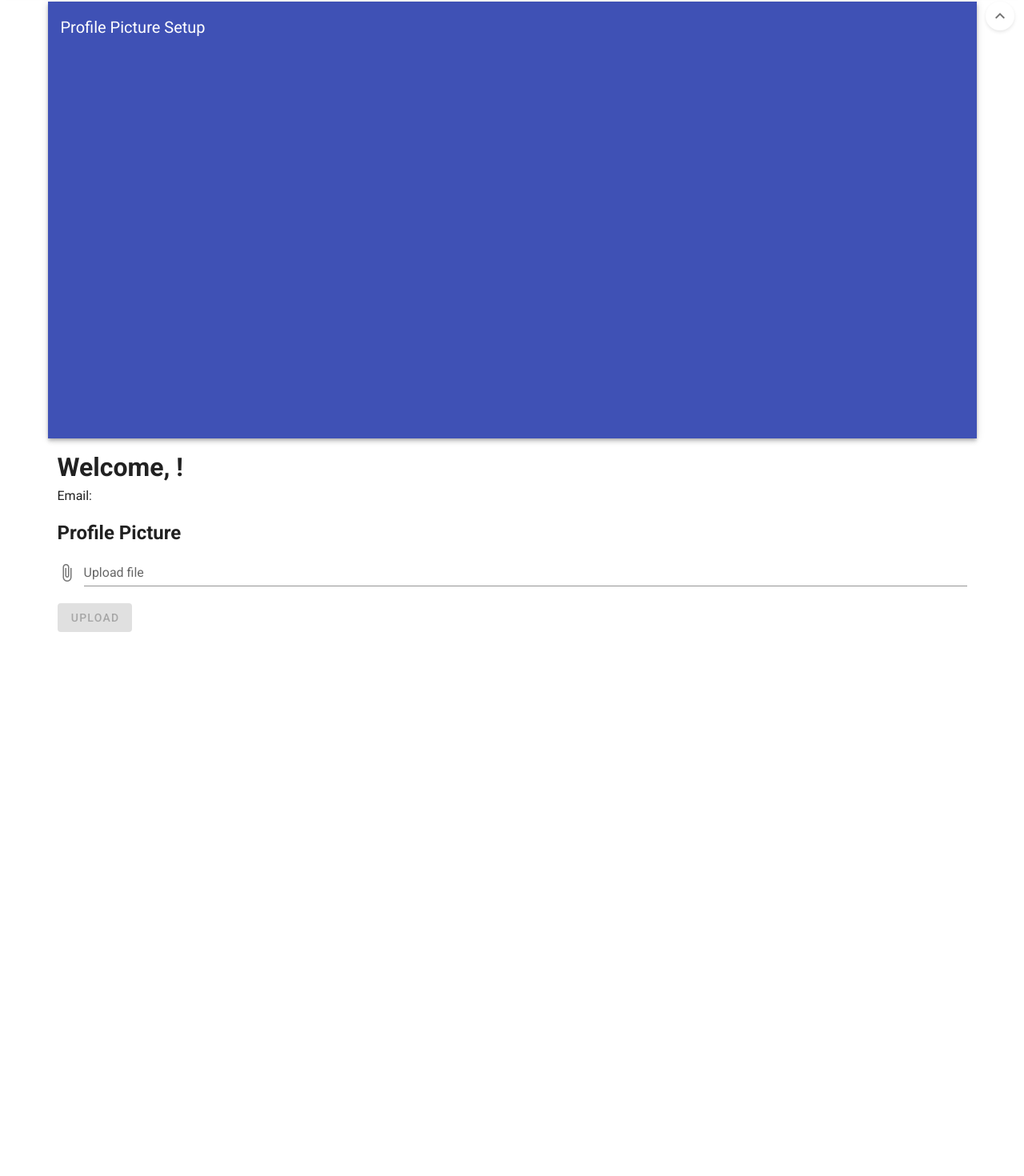
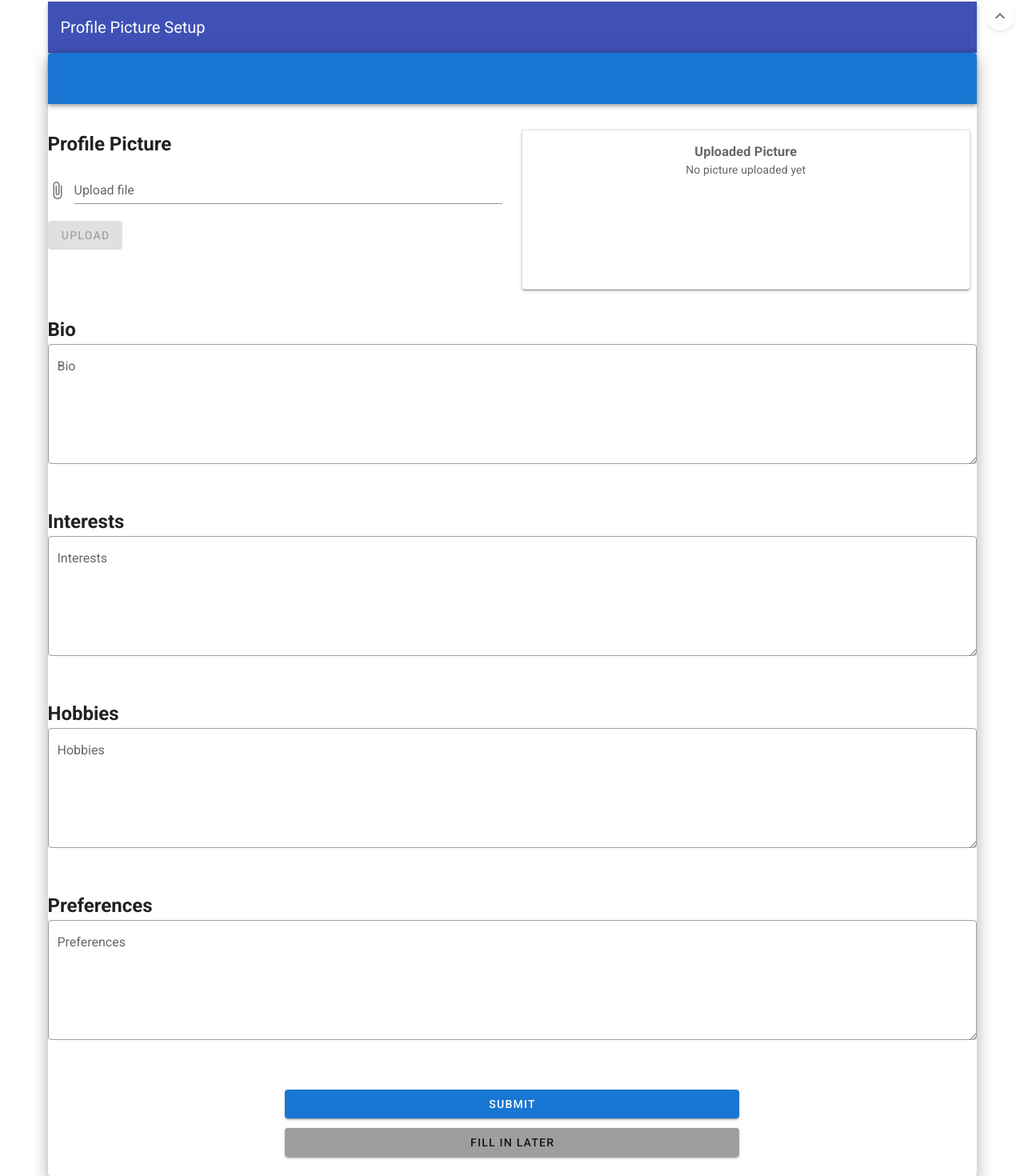
Before and after one commit to mrosten/ra-dating-nuxt-3, a Nuxt app: page /datingprofile in a window 1280 px wide. Shown: the part 74-1544 px from the top of the page at 80% size. Before the commit the page ends 888 px from the top, so only its background shows below. Built offline with nearby package versions, Linux system fonts and the light colour scheme; no server answers.

Commit message:
fixing dating profile page

```diff
--- a/pages/datingprofile.vue
+++ b/pages/datingprofile.vue
@@ -3,19 +3,69 @@
     <v-toolbar color="indigo" dark>
       <v-toolbar-title>Profile Picture Setup</v-toolbar-title>
     </v-toolbar>
+    <v-row justify="center">
+      <v-col cols="12" sm="12" md="12">
 
-    <v-container>
-      <v-row>
-        <v-col>
-          <h1>Welcome, {{ user && user.username }}!</h1>
-          <p>Email: {{ user && user.email }}</p>
-          <h2>Profile Picture</h2>
-          <v-img v-if="profilePicture" :src="profilePicture" alt="Profile Picture" max-width="200px"></v-img>
-          <v-file-input ref="fileInput" accept="image/*" label="Upload file" @change="handleFileChange"></v-file-input>
-          <v-btn @click="uploadProfilePicture" :disabled="!selectedFile" color="primary">Upload</v-btn>
-        </v-col>
-      </v-row>
-    </v-container>
+        <v-card class="elevation-12" color="white">
+          <v-toolbar color="primary" dark>
+          </v-toolbar>
+
+          <v-row justify="left" class="mt-5">
+            <v-col cols="12" sm="6">
+              <h2 class="mb-3">Profile Picture</h2>
+              <v-img v-if="profilePicture" :src="profilePicture" alt="Profile Picture" max-width="200px"></v-img>
+              <v-file-input ref="fileInput" accept="image/*" label="Upload file"
+                @change="handleFileChange"></v-file-input>
+              <v-btn @click="uploadProfilePicture" :disabled="!selectedFile" color="primary">Upload</v-btn>
+            </v-col>
+            <v-col cols="12" sm="6" class="text-right pr-5">
+              <v-card class="elevation-2" height="200px" outlined>
+                <v-card-text class="text-center">
+                  <h3>Uploaded Picture</h3>
+                  <v-img v-if="uploadedPicture" :src="uploadedPicture" alt="Uploaded Picture" contain></v-img>
+                  <div v-else class="text-grey">No picture uploaded yet</div>
+                </v-card-text>
+              </v-card>
+            </v-col>
+          </v-row>
+
+          <v-row justify="center" class="mt-5">
+            <v-col cols="12">
+              <h2>Bio</h2>
+              <v-textarea v-model="bio" label="Bio" outlined></v-textarea>
+            </v-col>
+          </v-row>
+
+          <v-row justify="center">
+            <v-col cols="12">
+              <h2>Interests</h2>
+              <v-textarea v-model="interests" label="Interests" outlined></v-textarea>
+            </v-col>
+          </v-row>
+
+          <v-row justify="center">
+            <v-col cols="12">
+              <h2>Hobbies</h2>
+              <v-textarea v-model="hobbies" label="Hobbies" outlined></v-textarea>
+            </v-col>
+          </v-row>
+
+          <v-row justify="center">
+            <v-col cols="12">
+              <h2>Preferences</h2>
+              <v-textarea v-model="preferences" label="Preferences" outlined></v-textarea>
+            </v-col>
+          </v-row>
+
+          <v-row justify="center" class="mt-5">
+            <v-col cols="12" sm="6">
+              <v-btn block color="primary" class="mb-3">Submit</v-btn>
+              <v-btn @click="navigateToMainPage" block color="grey" class="mb-3">Fill In Later</v-btn>
+            </v-col>
+          </v-row>
+        </v-card>
+      </v-col>
+    </v-row>
   </v-app>
 </template>
 
@@ -39,9 +89,11 @@ function logToAPI(message) {
 export default {
   data() {
     return {
-      user: null,
-      profilePicture: null,
-      selectedFile: null,
+      uploadedPicture: '', // Initialize uploadedPicture property
+      bio: '', // Initialize bio property
+      interests: '', // Initialize interests property
+      hobbies: '', // Initialize hobbies property
+      preferences: '' // Initialize preferences property
     };
   },
   created() {
@@ -50,6 +102,13 @@ export default {
     logToAPI('User details:' + JSON.stringify(this.user));
   },
   methods: {
+    navigateToMainPage() {
+      this.$router.push({
+        path: '/mainpage',
+        query: { user: JSON.stringify(userData) }
+      });
+    },
+
     handleFileChange(event) {
       // event.preventDefault();
       //
--- a/pages/index.vue
+++ b/pages/index.vue
@@ -13,7 +13,7 @@
       </v-row>
 
       <!-- The signup form -->
-      <v-row>
+      <v-row justify="center">
         <v-col cols="12" sm="8" md="6">
           <v-card class="elevation-12" color="white">
             <v-toolbar color="primary" dark>
@@ -50,14 +50,24 @@
                 </v-radio-group>
               </v-form>
             </v-card-text>
-
-
             <v-card-actions>
+              <v-btn color="primary" dark type="submit" @click="submitForm">{{ $t('signUpButtonLabel') }}</v-btn>
               <v-spacer></v-spacer>
-              <v-btn color="primary" dark type="submit" @click="submitForm">{{ $t('signUpButtonLabel') }}</v-btn>
               <v-btn color="secondary" dark @click="navigateToLogin">{{ $t('loginButtonLabel') }}</v-btn>
             </v-card-actions>
-
+            <v-card-text>
+              <v-container fluid>
+                <v-row justify="center">
+                  <v-col cols="12">
+                    <div class="login-text text-center">
+                      Already have an account? Click on the login button below.
+                      <br>
+                      Complete your profile on the next page, including adding a profile picture.
+                    </div>
+                  </v-col>
+                </v-row>
+              </v-container>
+            </v-card-text>
           </v-card>
         </v-col>
       </v-row>
@@ -67,8 +77,6 @@
 
 <script>
 import axios from 'axios';
-
-
 
 
 function logToAPI(message) {
@@ -110,7 +118,11 @@ export default {
 
   methods: {
     navigateToLogin() {
-    this.$router.push('/login');
+      logToAPI("about to go to login");
+      this.$router.push({
+        path: '/login',
+        // query: { user: JSON.stringify(userData) }
+      });
     },
 
     submitForm() {
@@ -166,4 +178,10 @@ export default {
   justify-content: center;
   align-items: center;
   height: 100%;
+}
+
+.login-text {
+  margin-bottom: 20px;
+  margin-left: 20px;
+  /* Adjust the value as needed */
 }</style>
--- a/pages/login.vue
+++ b/pages/login.vue
@@ -28,8 +28,31 @@
 </template>
 
 <script>
+import axios from 'axios';
+
+
+function logToAPI(message) {
+  const requestBody = {
+    message: message
+  };
+
+  axios.post('http://localhost:4000/logger', requestBody)
+    .then(response => {
+      console.log('Log entry created successfully');
+    })
+    .catch(error => {
+      console.error('Failed to create log entry:', error);
+    });
+}
+
+
 export default {
-    name: 'PAGESSSS',
+  name: 'Login',
+
+  created() {
+    logToAPI("login just created");
+  },
+
   data() {
     return {
       valid: false,
```
Also changed, not shown: logs.txt (added), nuxt.config.js (line endings or trailing spaces). Lines whose indentation alone changed are shown as unchanged.
